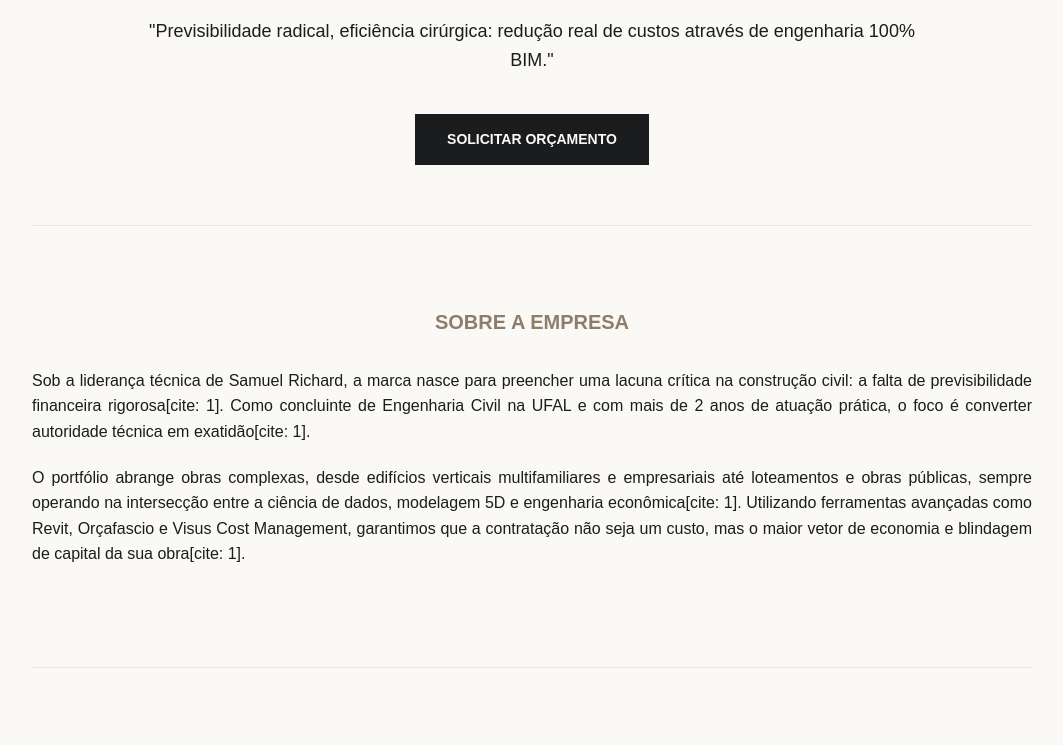
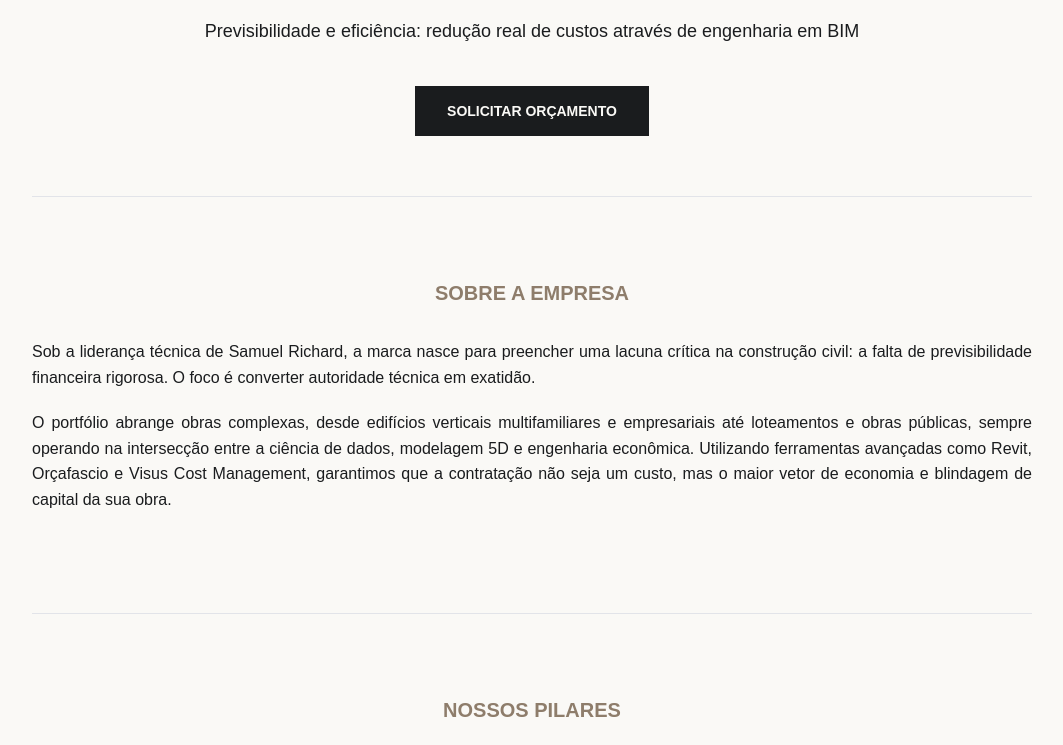
Before and after one commit to ChronosRc/ChronosRc.github.io, a plain HTML site: page index.html in a window 1280 px wide. Shown: the part 297-1042 px from the top of the page, without its empty margins (108-1171 px from the left). Drawn offline with Linux system fonts and the light colour scheme.

Commit message:
Update index.html

```diff
--- a/index.html
+++ b/index.html
@@ -159,17 +159,17 @@
     <section class="hero container">
         <h1>Engenharia de Custos & BIM</h1>
         <!-- Lema e Proposta de Valor[cite: 1] -->
-        <p>"Previsibilidade radical, eficiência cirúrgica: redução real de custos através de engenharia 100% BIM."</p>
+        <p>Previsibilidade e eficiência: redução real de custos através de engenharia em BIM</p>
         <a href="https://wa.me/82988936695" class="btn-contato">Solicitar Orçamento</a>
     </section>
 
     <section class="section container">
         <h2 class="section-title">Sobre a Empresa</h2>
         <p class="about-text">
-            Sob a liderança técnica de Samuel Richard, a marca nasce para preencher uma lacuna crítica na construção civil: a falta de previsibilidade financeira rigorosa[cite: 1]. Como concluinte de Engenharia Civil na UFAL e com mais de 2 anos de atuação prática, o foco é converter autoridade técnica em exatidão[cite: 1].
+            Sob a liderança técnica de Samuel Richard, a marca nasce para preencher uma lacuna crítica na construção civil: a falta de previsibilidade financeira rigorosa. O foco é converter autoridade técnica em exatidão.
         </p>
         <p class="about-text">
-            O portfólio abrange obras complexas, desde edifícios verticais multifamiliares e empresariais até loteamentos e obras públicas, sempre operando na intersecção entre a ciência de dados, modelagem 5D e engenharia econômica[cite: 1]. Utilizando ferramentas avançadas como Revit, Orçafascio e Visus Cost Management, garantimos que a contratação não seja um custo, mas o maior vetor de economia e blindagem de capital da sua obra[cite: 1].
+            O portfólio abrange obras complexas, desde edifícios verticais multifamiliares e empresariais até loteamentos e obras públicas, sempre operando na intersecção entre a ciência de dados, modelagem 5D e engenharia econômica. Utilizando ferramentas avançadas como Revit, Orçafascio e Visus Cost Management, garantimos que a contratação não seja um custo, mas o maior vetor de economia e blindagem de capital da sua obra.
         </p>
     </section>
 
```
